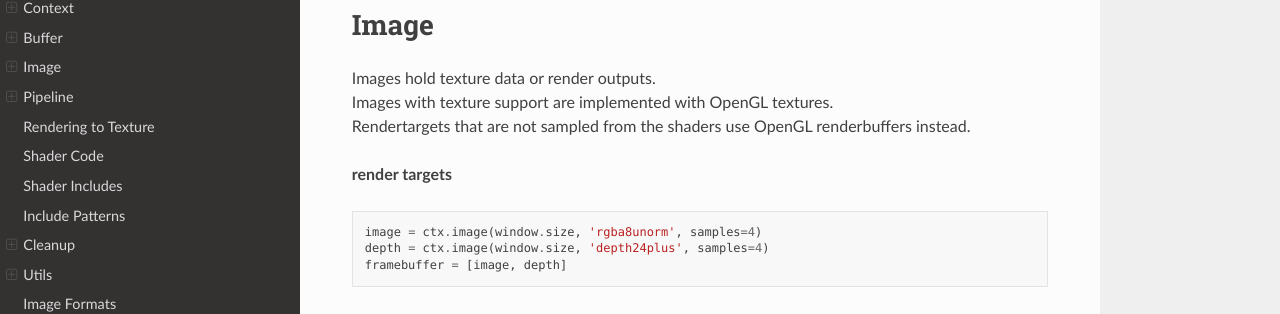
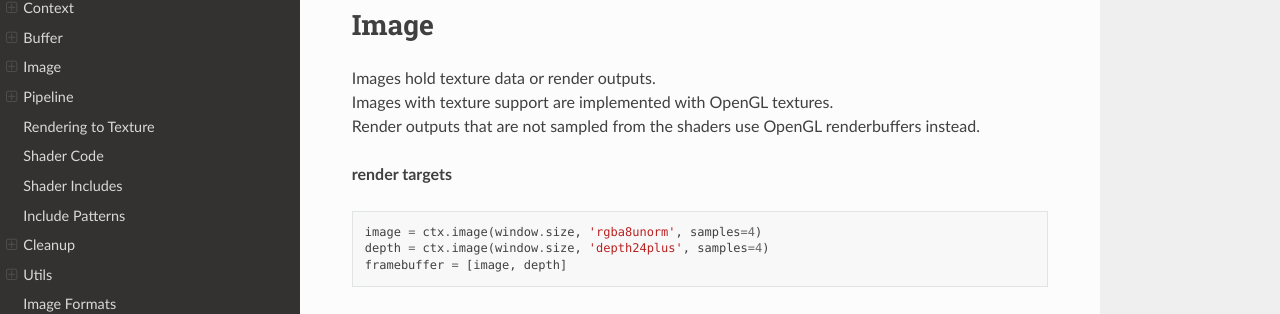
Before and after one commit to szabolcsdombi/zengl, a Sphinx documentation site: the page built from docs/index.rst, in a window 1280 px wide and 900 px high, scrolled down 3310 px. Shown: the part 141-455 px from the top of the window. Built offline with Sphinx 7.4.7 and the Read the Docs theme 2.0.0, drawn with Linux system fonts in a browser that asks for light colours.

Commit message:
replace rendertarget with render output

```diff
--- a/docs/index.rst
+++ b/docs/index.rst
@@ -147,7 +147,7 @@ Image
 
 | Images hold texture data or render outputs.
 | Images with texture support are implemented with OpenGL textures.
-| Rendertargets that are not sampled from the shaders use OpenGL renderbuffers instead.
+| Render outputs that are not sampled from the shaders use OpenGL renderbuffers instead.
 
 **render targets**
 
```
